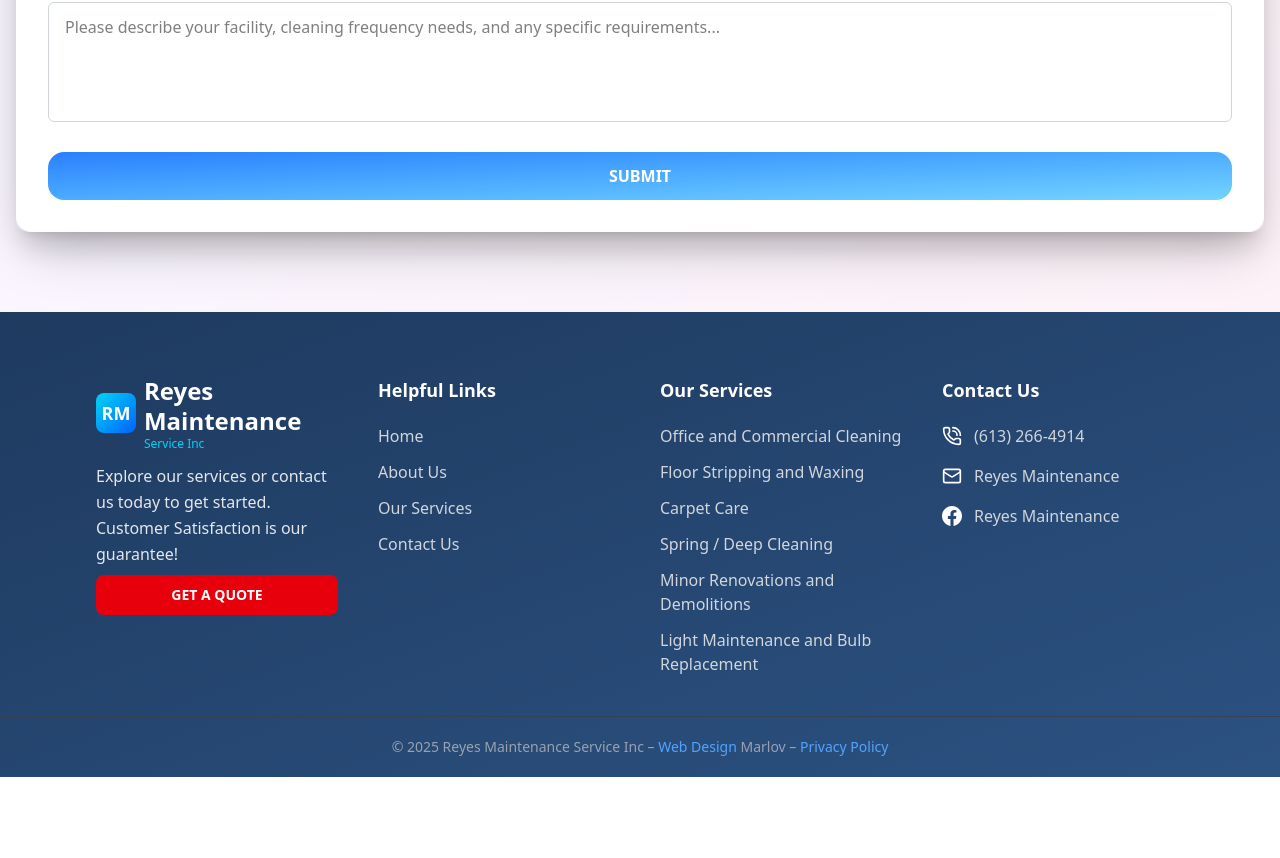
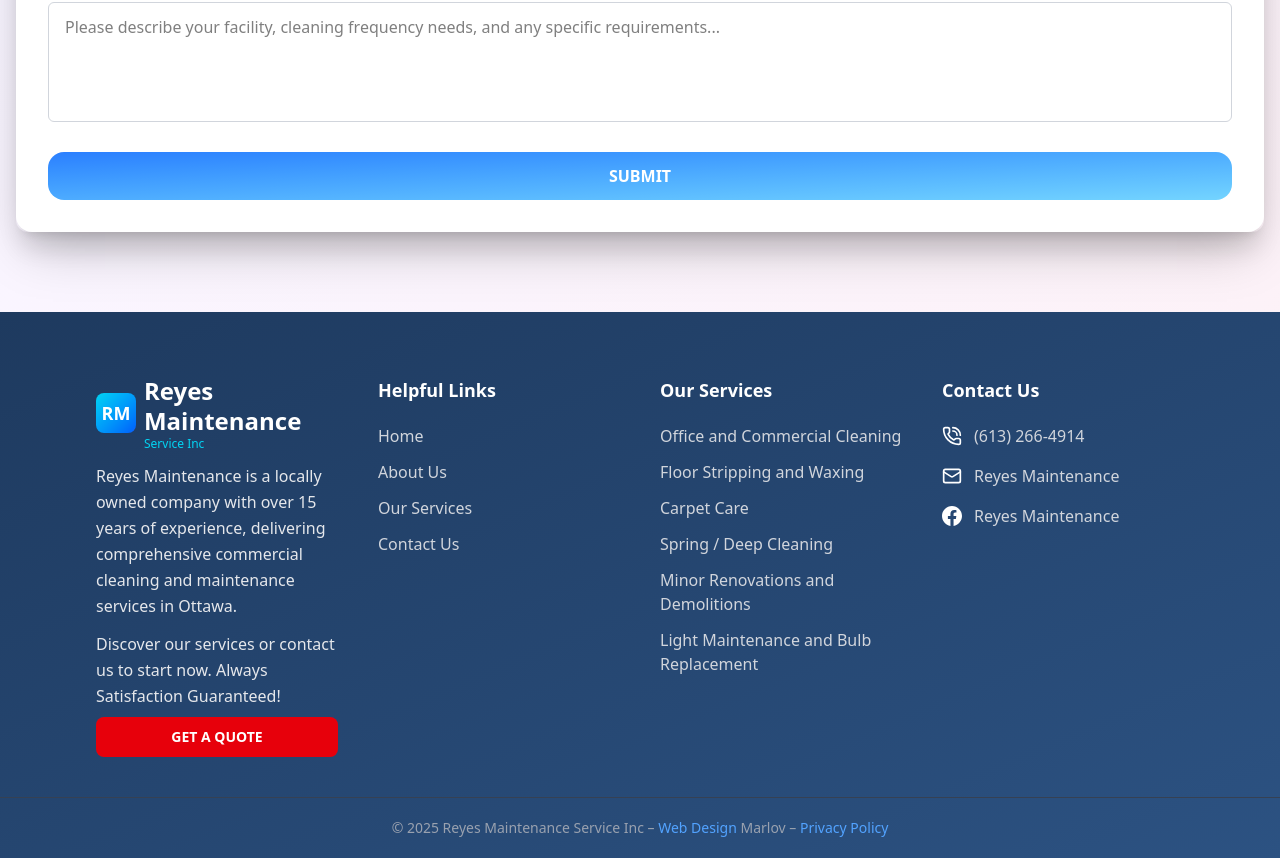
Before and after one commit to ronnymarca81/reyesms-web, a React (Vite) app: page /contact in a window 1280 px wide. Shown: the part 1717-2575 px from the top of the page. Before the commit the page ends 2494 px from the top, so only its background shows below. Built offline with nearby package versions, Linux system fonts and the light colour scheme; no server answers.

Commit message:
Updatting content in CompanyApi

```diff
--- a/src/components/layout/footer/Footer.tsx
+++ b/src/components/layout/footer/Footer.tsx
@@ -32,6 +32,9 @@ const Footer: React.FC<FooterProps> = ({ className = "" }) => {
             <Logo />
           </div>
 
+          <p className="text-gray-200 leading-relaxed mt-3">
+            {contact.companyDescription}
+          </p>
           <p className="text-gray-200 leading-relaxed mt-3">
             {contact.companyCuenta}
           </p>
--- a/src/myTypes/CompanyApi.ts
+++ b/src/myTypes/CompanyApi.ts
@@ -11,10 +11,10 @@ export const defaultContactInfo: ContactInfo = {
   },
   webSite: "www.reyesms.ca",
   companyDescription:
-    ` With over 30 years of experience, ${defaultBrandName} is a locally owned and ` +
-    "operated professional cleaning service for commercial and janitorial " +
-    "services across the Ottawa region.",
+    `${defaultBrandName} is a locally owned company ` +
+    "with over 15 years of experience, delivering comprehensive commercial cleaning and maintenance " +
+    "services in Ottawa.",
   companyCuenta:
-    "Explore our services or contact us today to get started." +
-    " Customer Satisfaction is our guarantee!"
+    "Discover our services or contact us to start now. " +
+    "Always Satisfaction Guaranteed!"
 };
```
Also changed, not shown: 1 other file (tests, documents, lock files or other folders).
